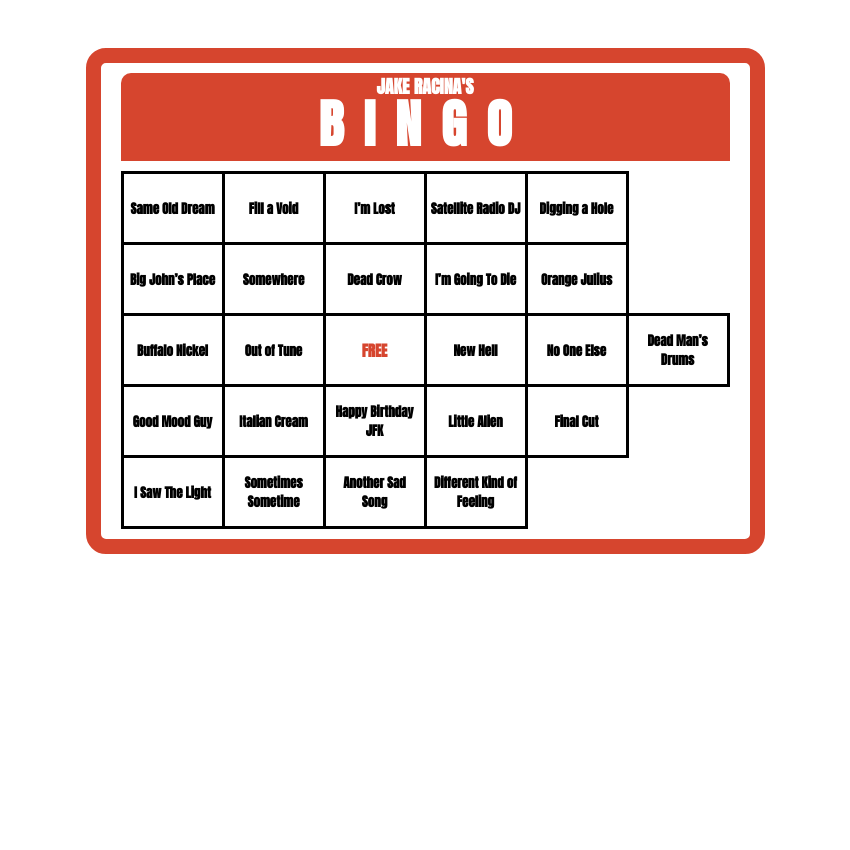
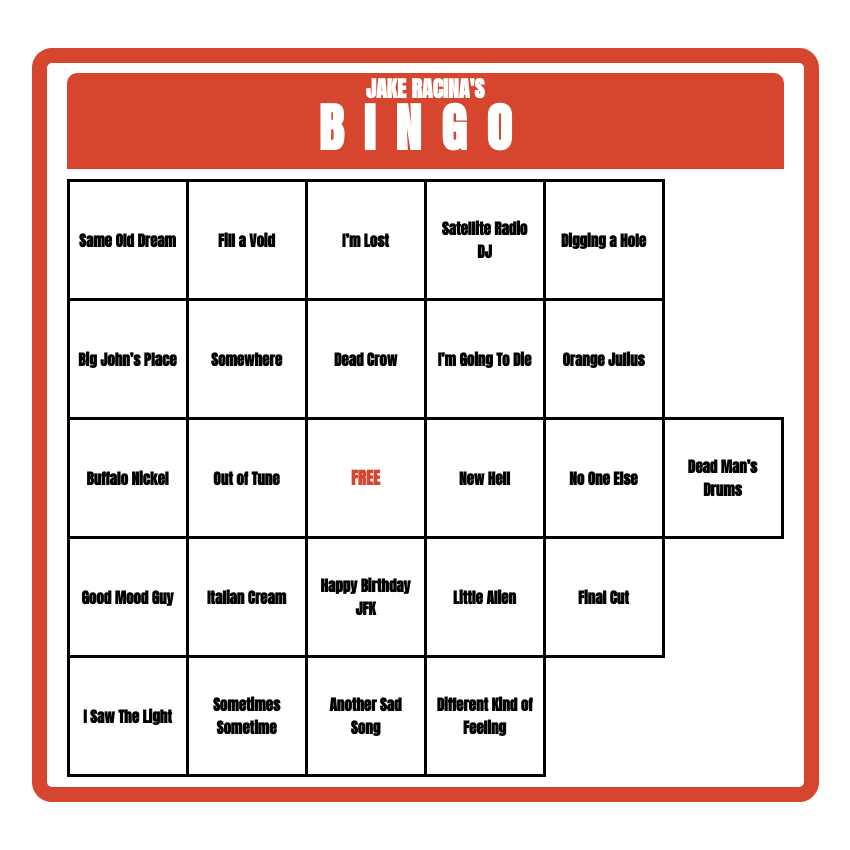
Before and after one commit to jakeracina/Jake-bingo, a Flask app: page / in a window 1280 px wide. Shown: the whole page, without its empty margins (215-1065 px from the left). Before the commit the page ends 554 px from the top, so only its background shows below. Run offline with Flask 3, Linux system fonts and the light colour scheme.

Commit message:
Add files via upload

```diff
--- a/templates/bingo.html
+++ b/templates/bingo.html
@@ -21,12 +21,12 @@
         .header {
             background-color: #d6452e;
             color: white;
-            padding: 5px 0 5px;
+            padding: 5px 0;
             border-top-left-radius: 10px;
             border-top-right-radius: 10px;
         }
         .name-label {
-            font-size: 18px;
+            font-size: 22px;
             font-weight: bold;
             margin: 0;
             line-height: 1;
@@ -34,7 +34,7 @@
         h1 {
             font-size: 52px;
             margin: 0;
-            padding: 2px 0 6px;
+            padding: 2px 0 10px;
             letter-spacing: 20px;
             line-height: 1;
         }
@@ -44,19 +44,21 @@
             margin-top: 10px;
         }
         td {
-            width: 90px;
-            height: 60px;
+            width: 100px;
+            height: 100px;
             border: 3px solid #000;
             background-color: #ffffff;
-            font-size: 13px;
+            font-size: 15px;
             vertical-align: middle;
             text-align: center;
-            padding: 4px;
+            padding: 8px;
             font-weight: 900;
+            word-wrap: break-word;
+            overflow-wrap: break-word;
         }
         .free {
             color: #d6452e;
-            font-size: 15px;
+            font-size: 17px;
         }
     </style>
 </head>
```
